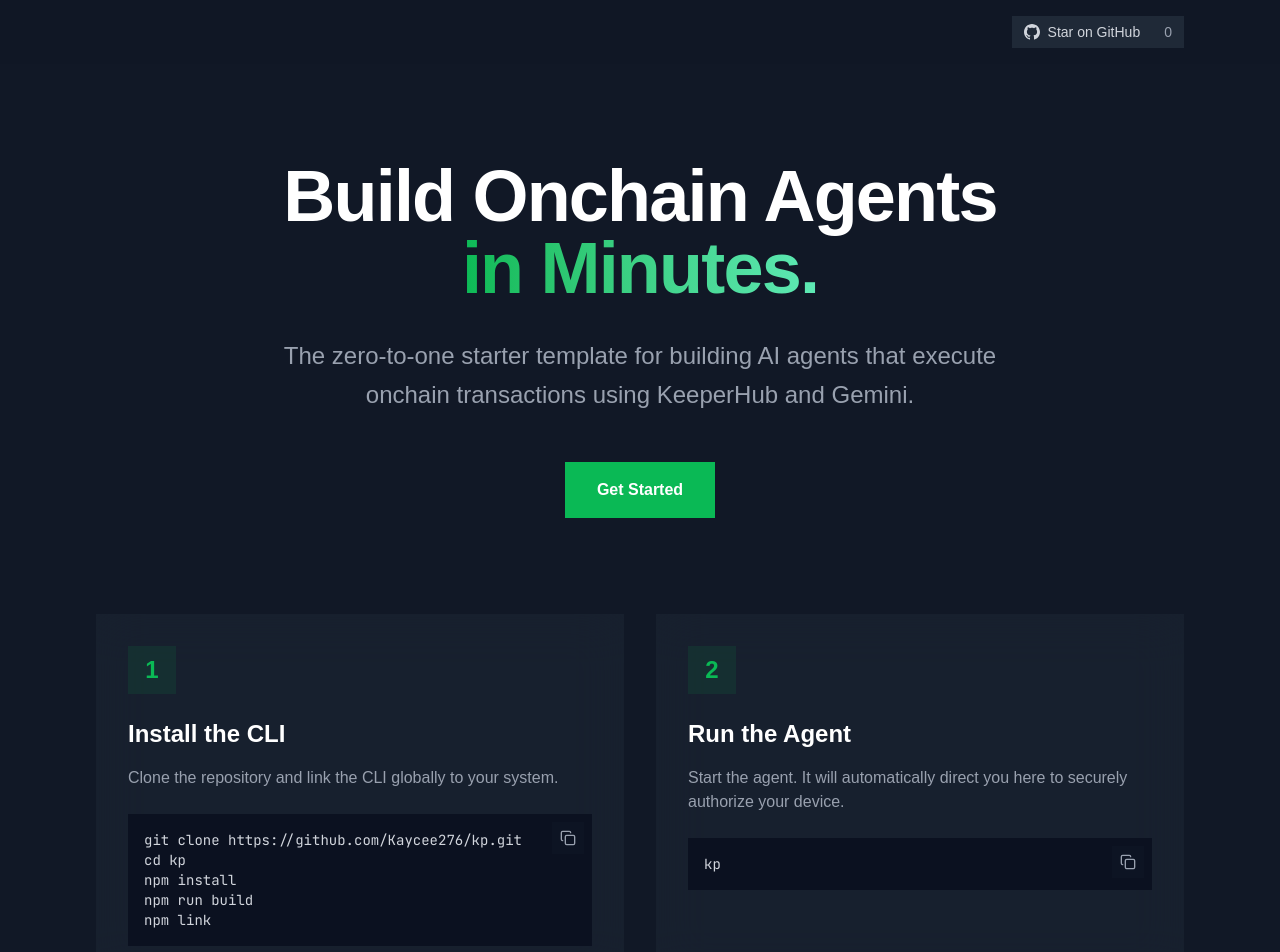
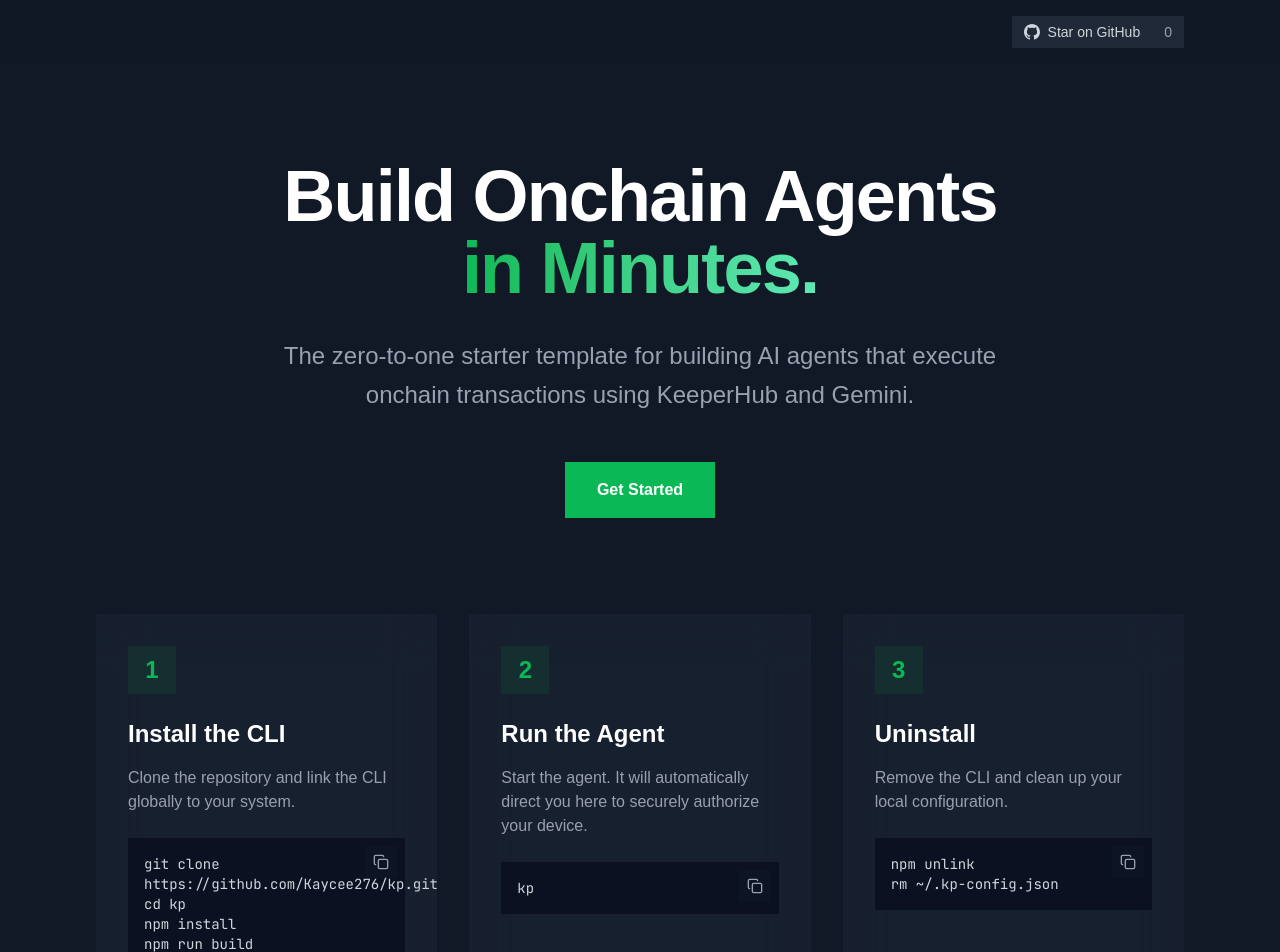
Before and after one commit to Kaycee276/kp, a Next.js app in the folder web/: page / in a window 1280 px wide. Shown: the top 952 px of the page. Built offline with nearby package versions, Linux system fonts and the light colour scheme; no server answers.

Commit message:
Add uninstall card to landing page

```diff
--- a/web/src/app/page.tsx
+++ b/web/src/app/page.tsx
@@ -72,7 +72,7 @@
             </div>
           </div>
 
-          <div className="grid md:grid-cols-2 gap-8">
+          <div className="grid md:grid-cols-3 gap-8">
             <div className="bg-kp-card/50 backdrop-blur-xl p-8 hover:bg-kp-card transition-colors">
               <div className="w-12 h-12 bg-kp-accent/10 flex items-center justify-center mb-6">
                 <span className="text-2xl font-bold text-kp-accent">1</span>
@@ -109,6 +109,22 @@
               <div className="bg-[#0b1120] p-4 font-mono text-sm text-gray-300 relative group">
                 <CopyButton text="kp" />
                 kp
+              </div>
+            </div>
+
+            <div className="bg-kp-card/50 backdrop-blur-xl p-8 hover:bg-kp-card transition-colors">
+              <div className="w-12 h-12 bg-kp-accent/10 flex items-center justify-center mb-6">
+                <span className="text-2xl font-bold text-kp-accent">3</span>
+              </div>
+              <h3 className="text-2xl font-bold mb-4">Uninstall</h3>
+              <p className="text-gray-400 mb-6">
+                Remove the CLI and clean up your local configuration.
+              </p>
+              <div className="bg-[#0b1120] p-4 font-mono text-sm text-gray-300 relative group">
+                <CopyButton text={`npm unlink\nrm ~/.kp-config.json`} />
+                npm unlink
+                <br />
+                rm ~/.kp-config.json
               </div>
             </div>
           </div>
```
